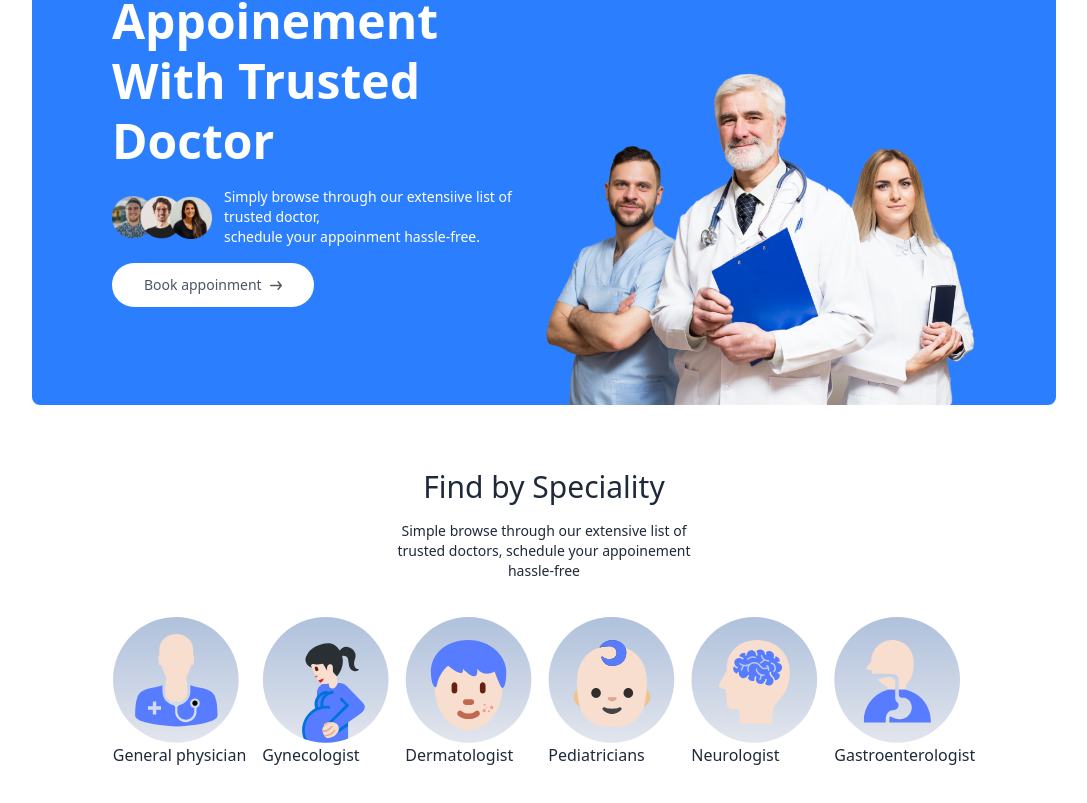
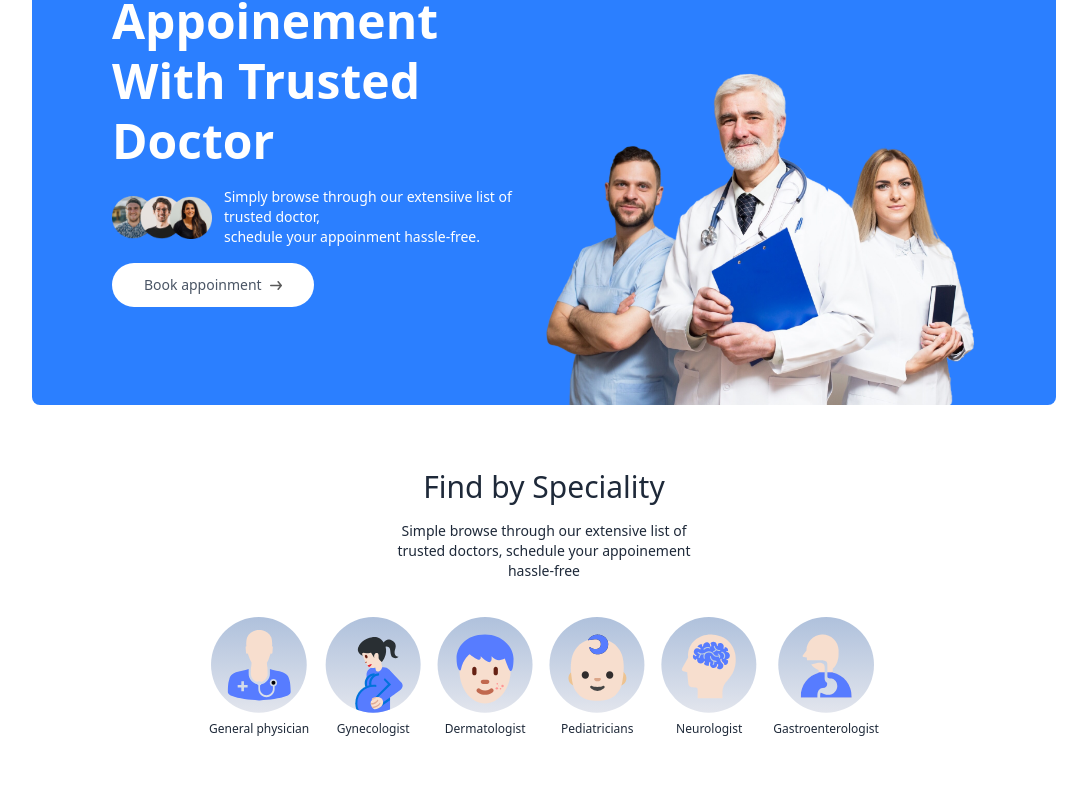
Before and after one commit to roshan-bajgain/Doctor_Appoinment_System_Front-end, a React (Vite) app: page / in a window 1280 px wide. Shown: the part 267-1070 px from the top of the page, without its empty margins (96-1183 px from the left). Built offline with nearby package versions, Linux system fonts and the light colour scheme.

Commit message:
Style the speciality

```diff
--- a/src/components/SpecialityMenu.jsx
+++ b/src/components/SpecialityMenu.jsx
@@ -12,8 +12,8 @@
       </p>
       <div className="flex sm:justify-center gap-4 pt-5 w-full overflow-scroll">
         {specialityData.map((item, index) => (
-          <Link key={index} to={`/doctors/${item.speciality}`}>
-            <img src={item.image} alt="" />
+          <Link onClick={()=> scrollTo(0,0)} className="flex flex-col items-center text-xs cursor-pointer flex-shrink-0 hover:translate-y-[-10px] transition-all duration-500" key={index} to={`/doctors/${item.speciality}`}>
+            <img className="w-16 sm:w-24 mb-2" src={item.image} alt="" />
             <p>{item.speciality}</p>
           </Link>
         ))}
--- a/src/index.css
+++ b/src/index.css
@@ -1,9 +1,9 @@
 @import "tailwindcss";
 
-.active hr{
-  @apply block
+.active hr {
+  @apply block;
 }
 
 ::-webkit-scrollbar {
-  @apply hidden
+  @apply hidden;
 }
```
